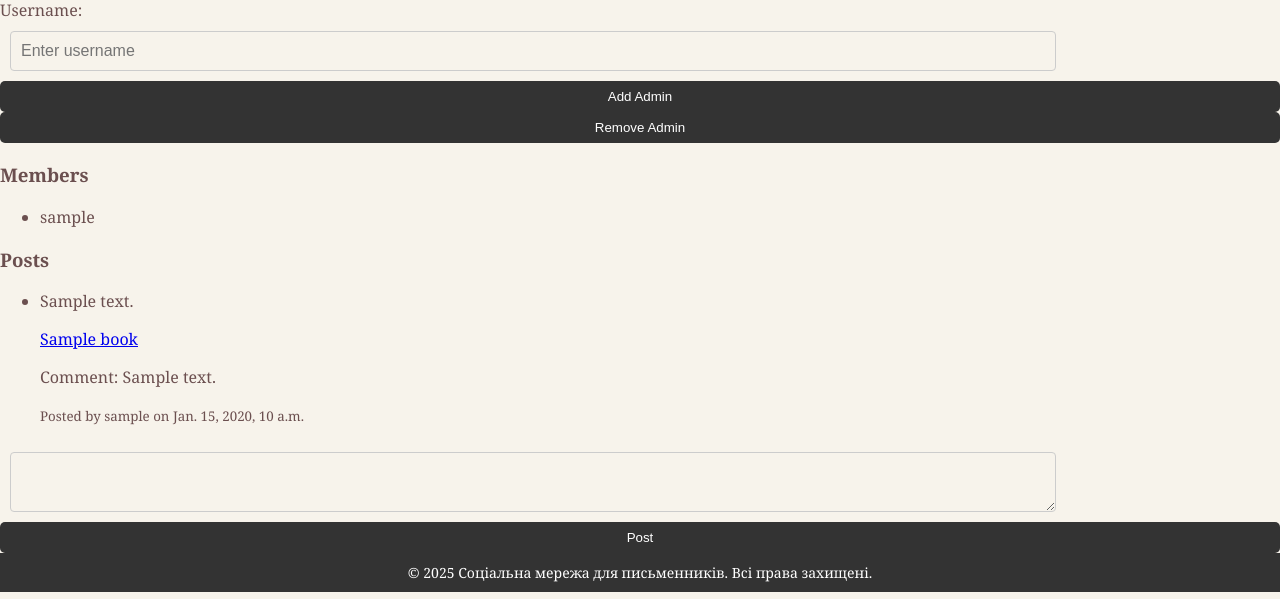
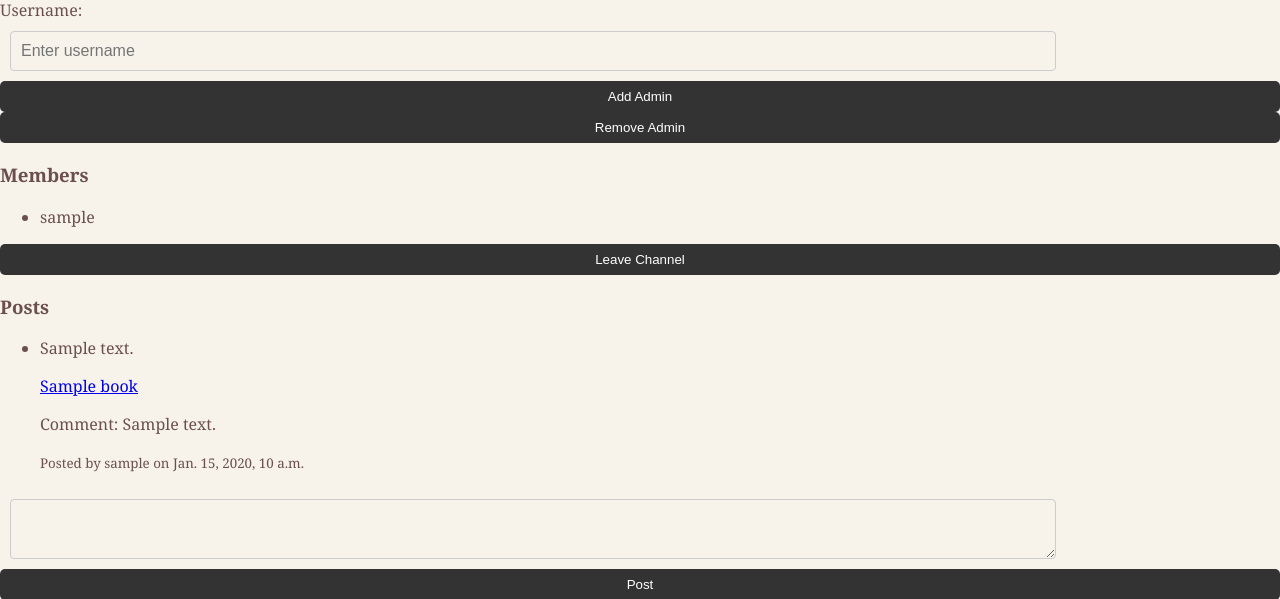
Before and after one commit to IamWerty/social_media, a Django app: page /channels/1/ in a window 1280 px wide. Shown: the part 399-998 px from the top of the page. Run offline with Django 5.2, Linux system fonts and the light colour scheme; a user stored in the database is signed in; tables that the repository leaves empty hold one stand-in row (values such as "Sample post"); some libraries are stand-ins or nearby versions.

Commit message:
reqs and fix some bugs

```diff
--- a/Library_app/urls.py
+++ b/Library_app/urls.py
@@ -6,6 +6,7 @@ urlpatterns = [
     path('books/create/', views.BookCreateView.as_view(), name='book_create'),
     path('books/<int:pk>/', views.BookDetailView.as_view(), name='book_detail'),
     path('books/<int:pk>/comments/', views.BookCommentCreateView.as_view(), name='book_comment_create'),
+    path('book/<int:book_id>/read/', views.MarkAsReadView.as_view(), name='mark_as_read'),
 
     path('books/<int:book_id>/chapters/create/', views.ChapterCreateView.as_view(), name='chapter_create'),
     path('books/<int:book_id>/<int:pk>/comments/', views.ChapterCommentCreateView.as_view(), name='chapter_comment_create'),
@@ -18,6 +19,8 @@ urlpatterns = [
     path('channels/<int:pk>/manage_admin/', views.ManageAdminView.as_view(), name='manage_admin'),
     path('channels/<int:pk>/posts/create/', views.PostCreateView.as_view(), name='post_create'),
     path('channels/<int:pk>/repost/', views.RepostCreateView.as_view(), name='repost_create'),
+    path('channels/<int:pk>/subscribe/', views.SubscribeToChannelView.as_view(), name='subscribe_channel'),
+    path('channels/<int:pk>/leave/', views.LeaveTheChannelView.as_view(), name='leave_channel'),
 
     path('vote/<str:obj_type>/<int:obj_id>/', views.VoteView.as_view(), name='vote'),
 
--- a/Library_app/views.py
+++ b/Library_app/views.py
@@ -60,6 +60,20 @@ class BookCommentCreateView(CreateView):
 
     def get_success_url(self):
         return reverse_lazy('book_detail', kwargs={'pk': self.kwargs['pk']})
+
+class MarkAsReadView(View):
+    def post(self, request, book_id):
+        book = get_object_or_404(Book, id=book_id)
+        user = request.user
+
+        if book in user.read_works.all():
+            user.read_works.remove(book)
+            messages.info(request, "Книгу видалено з прочитаних.")
+        else:
+            user.read_works.add(book)
+            messages.success(request, "Книга додана до прочитаних!")
+
+        return redirect('book_detail', pk=book.id)
 
 class ChapterCreateView(CreateView):
     model = Chapter
@@ -144,7 +158,31 @@ class ChannelDetailView(DetailView):
         context = super().get_context_data(**kwargs)
         context['all_users'] = CustomUser.objects.all()
         context['posts'] = self.object.posts.all().order_by('-id')
+        context['is_admin'] = self.request.user == self.object.owner or self.request.user in self.object.admins.all()
+        context['is_member'] = self.request.user in self.object.members.all()
         return context
+
+class SubscribeToChannelView(View):
+    def post(self, request, pk):
+        channel = get_object_or_404(Channel, pk=pk)
+        if request.user not in channel.members.all():
+            request.user.channels.add(channel)
+            channel.members.add(request.user)
+            messages.success(request, 'You have subscribed to the channel.')
+        else:
+            messages.info(request, 'You are already a member of this channel.')
+        return redirect('channel_detail', pk=pk)
+
+class LeaveTheChannelView(View):
+    def post(self, request, pk):
+        channel = get_object_or_404(Channel, pk=pk)
+        if request.user in channel.members.all():
+            request.user.channels.remove(channel)
+            channel.members.remove(request.user)
+            messages.success(request, 'You have leave to the channel.')
+        else:
+            messages.info(request, 'You are already left of this channel.')
+        return redirect('channel_detail', pk=pk)
 
 class ManageAdminView(View):
     def post(self, request, pk):
@@ -214,8 +252,13 @@ class PostCreateView(CreateView):
     template_name = 'Library_app/post_form.html'
 
     def form_valid(self, form):
+        channel = get_object_or_404(Channel, pk=self.kwargs['pk'])
+        if self.request.user != channel.owner and self.request.user not in channel.admins.all():
+            messages.error(self.request, 'Only admins and the owner can post in this channel.')
+            return redirect('channel_detail', pk=self.kwargs['pk'])
+
         form.instance.author = self.request.user
-        form.instance.channel = get_object_or_404(Channel, pk=self.kwargs['pk'])
+        form.instance.channel = channel
         return super().form_valid(form)
 
     def get_success_url(self):
--- a/templates/Library_app/channel_detail.html
+++ b/templates/Library_app/channel_detail.html
@@ -27,6 +27,19 @@
       <li>{{ member.username }}</li>
     {% endfor %}
   </ul>
+
+  {% if request.user in channel.members.all %}
+    <form method="post" action="{% url 'leave_channel' channel.id %}">
+      {% csrf_token %}
+      <button type="submit" class="btn btn-danger">Leave Channel</button>
+    </form>
+  {% else %}
+    <form method="post" action="{% url 'subscribe_channel' channel.id %}">
+      {% csrf_token %}
+      <button type="submit" class="btn btn-success">Subscribe</button>
+    </form>
+  {% endif %}
+
   <h3>Posts</h3>
   <ul>
     {% for post in posts %}
@@ -44,8 +57,10 @@
         </li>
     {% endfor %}
   </ul>
-  <form method="post" action="{% url 'post_create' channel.id %}">{% csrf_token %}
-    <textarea name="content"></textarea>
-    <button type="submit">Post</button>
-  </form>
+  {% if request.user in channel.admins.all or request.user == channel.owner %}
+    <form method="post" action="{% url 'post_create' channel.id %}">{% csrf_token %}
+      <textarea name="content"></textarea>
+      <button type="submit">Post</button>
+    </form>
+  {% endif %}
 {% endblock %}
```
Also changed, not shown: requirements.txt (added, +18 -0 lines), templates/Library_app/book_detail.html (+12 -0 lines), templates/accounts_app/profile.html (+8 -10 lines).
